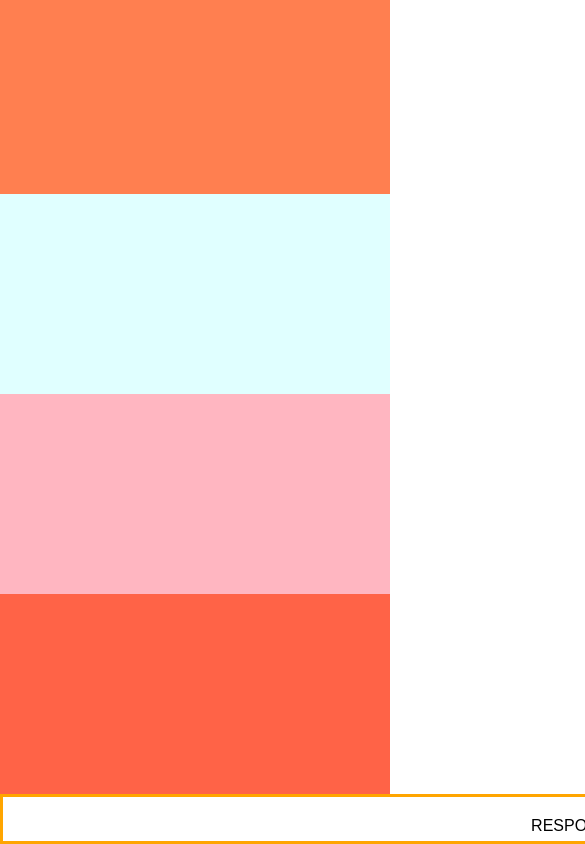
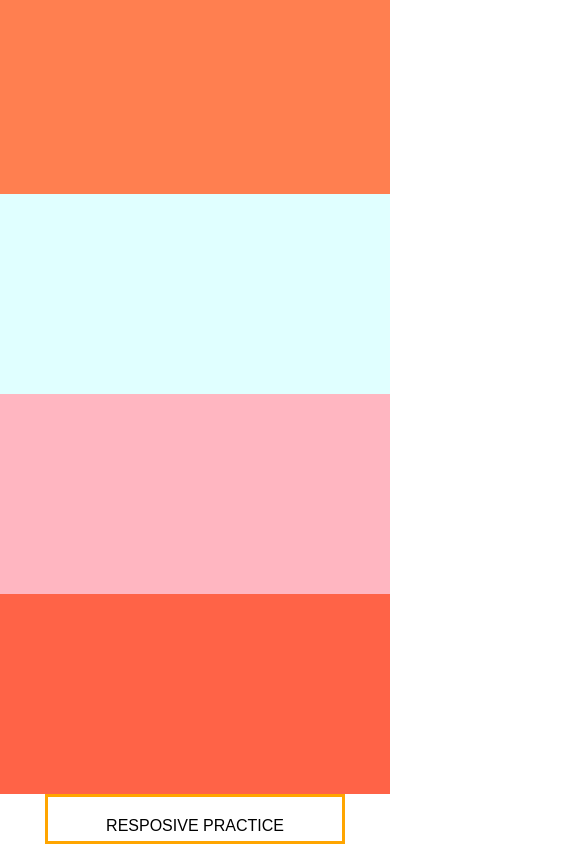
Before and after one commit to charvomva/04_-, a plain HTML site: page index.html in a window 390 px wide. Shown: the part 456-1300 px from the top of the page, 585 px wide, since content can reach past the window. Drawn offline with Linux system fonts and the light colour scheme.

Commit message:
Update style.css

```diff
--- a/css/style.css
+++ b/css/style.css
@@ -68,7 +68,7 @@ header {background: #666; color:#fff;  }
         .allBtn{float:left; display:block;line-height:50px;}
         .sign {line-height: 50px;}
         #contents > div {width:100%; height:200px; float:none; }
-        .footer_in {text-align: center;}
+        .footer_in {text-align: center; width:300px;}
 
         button {display:block; position:absolute; top:20px; right:20px;}
     }
```
